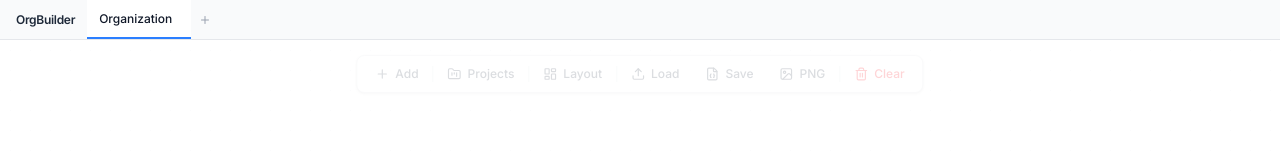
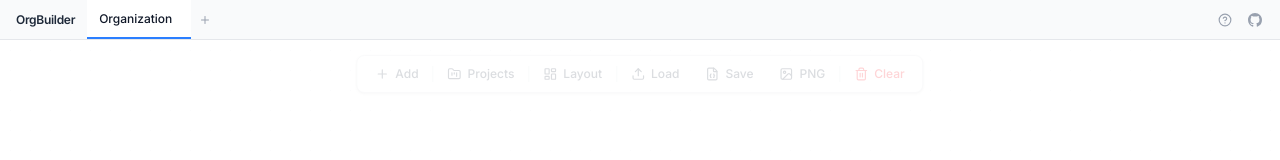
Before and after one commit to Kiduzz/people-and-structure, a Next.js app: page / in a window 1280 px wide. Shown: the top 160 px of the page. Built offline with nearby package versions, Linux system fonts and the light colour scheme.

Commit message:
feat: add help modal and GitHub link to AppTabs

```diff
--- a/src/components/AppTabs.tsx
+++ b/src/components/AppTabs.tsx
@@ -1,17 +1,40 @@
 "use client";
 import { useState, useEffect } from 'react';
 import OrgChartCanvas from './OrgChartCanvas';
-import { Plus, X } from 'lucide-react';
+import { Plus, X, CircleHelp } from 'lucide-react';
+
+function GitHubIcon({ size = 14 }: { size?: number }) {
+  return (
+    <svg width={size} height={size} viewBox="0 0 24 24" fill="currentColor">
+      <path d="M12 0C5.37 0 0 5.37 0 12c0 5.31 3.435 9.795 8.205 11.385.6.105.825-.255.825-.57 0-.285-.015-1.23-.015-2.235-3.015.555-3.795-.735-4.035-1.41-.135-.345-.72-1.41-1.23-1.695-.42-.225-1.02-.78-.015-.795.945-.015 1.62.87 1.845 1.23 1.08 1.815 2.805 1.305 3.495.99.105-.78.42-1.305.765-1.605-2.67-.3-5.46-1.335-5.46-5.925 0-1.305.465-2.385 1.23-3.225-.12-.3-.54-1.53.12-3.18 0 0 1.005-.315 3.3 1.23.96-.27 1.98-.405 3-.405s2.04.135 3 .405c2.295-1.56 3.3-1.23 3.3-1.23.66 1.65.24 2.88.12 3.18.765.84 1.23 1.905 1.23 3.225 0 4.605-2.805 5.625-5.475 5.925.435.375.81 1.095.81 2.22 0 1.605-.015 2.895-.015 3.3 0 .315.225.69.825.57A12.02 12.02 0 0024 12c0-6.63-5.37-12-12-12z"/>
+    </svg>
+  );
+}
 
 type ChartTab = {
   id: string;
   name: string;
 };
 
+const REPO_URL = 'https://github.com/Kiduzz/people-and-structure';
+
+const tips = [
+  { key: 'Add people', desc: 'Click "Add" in the toolbar or double-click the canvas' },
+  { key: 'Connect', desc: 'Drag from the bottom dot of one node to the top dot of another' },
+  { key: 'Edit details', desc: 'Click a node to open the side panel with all fields' },
+  { key: 'Auto layout', desc: 'Click "Layout" to arrange nodes into a clean tree' },
+  { key: 'Projects', desc: 'Color-code nodes by project via the "Projects" button' },
+  { key: 'Multiple charts', desc: 'Click "+" in the tab bar to create separate charts' },
+  { key: 'Save / Load', desc: 'Export your chart as JSON to share or back up' },
+  { key: 'Search', desc: 'Click "Find" in the bottom bar to search by name or title' },
+  { key: 'Delete', desc: 'Select a node or edge and press Backspace / Delete' },
+];
+
 export default function AppTabs() {
   const [charts, setCharts] = useState<ChartTab[]>([]);
   const [activeChartId, setActiveChartId] = useState<string | null>(null);
   const [mounted, setMounted] = useState(false);
+  const [showHelp, setShowHelp] = useState(false);
 
   useEffect(() => {
     const stored = localStorage.getItem('orgbuilder-charts-list');
@@ -105,11 +128,61 @@ export default function AppTabs() {
             <Plus size={12} />
           </button>
         </div>
+
+        {/* Right side: Help + GitHub */}
+        <div className="flex items-center gap-1 px-2 h-full shrink-0">
+          <button
+            onClick={() => setShowHelp(true)}
+            className="p-1.5 text-gray-400 hover:text-gray-700 hover:bg-gray-100 rounded transition-colors"
+            title="How to use"
+          >
+            <CircleHelp size={14} />
+          </button>
+          <a
+            href={REPO_URL}
+            target="_blank"
+            rel="noopener noreferrer"
+            className="p-1.5 text-gray-400 hover:text-gray-700 hover:bg-gray-100 rounded transition-colors"
+            title="View source on GitHub"
+          >
+            <GitHubIcon size={14} />
+          </a>
+        </div>
       </div>
 
       <div className="flex-1 relative overflow-hidden">
         {activeChartId && <OrgChartCanvas key={activeChartId} chartId={activeChartId} />}
       </div>
+
+      {/* Help modal */}
+      {showHelp && (
+        <div className="fixed inset-0 bg-black/20 flex items-center justify-center z-[100]">
+          <div className="bg-white rounded-lg shadow-xl border border-gray-200 w-full max-w-sm">
+            <div className="px-4 py-3 border-b border-gray-100 flex items-center justify-between">
+              <h2 className="text-sm font-semibold text-gray-900">How to use OrgBuilder</h2>
+              <button onClick={() => setShowHelp(false)} className="p-1 hover:bg-gray-100 rounded text-gray-400">
+                <X size={14} />
+              </button>
+            </div>
+            <div className="p-4 flex flex-col gap-3 max-h-[60vh] overflow-y-auto">
+              {tips.map(t => (
+                <div key={t.key}>
+                  <div className="text-xs font-medium text-gray-800">{t.key}</div>
+                  <div className="text-xs text-gray-500">{t.desc}</div>
+                </div>
+              ))}
+            </div>
+            <div className="px-4 py-3 border-t border-gray-100 flex items-center justify-between">
+              <a href={REPO_URL} target="_blank" rel="noopener noreferrer" className="text-xs text-gray-400 hover:text-gray-600 flex items-center gap-1">
+                <GitHubIcon size={12} /> Open source on GitHub
+              </a>
+              <button onClick={() => setShowHelp(false)} className="text-xs font-medium text-gray-600 hover:text-gray-900 px-3 py-1.5 bg-gray-100 rounded hover:bg-gray-200 transition-colors">
+                Got it
+              </button>
+            </div>
+          </div>
+        </div>
+      )}
     </main>
   );
 }
```
